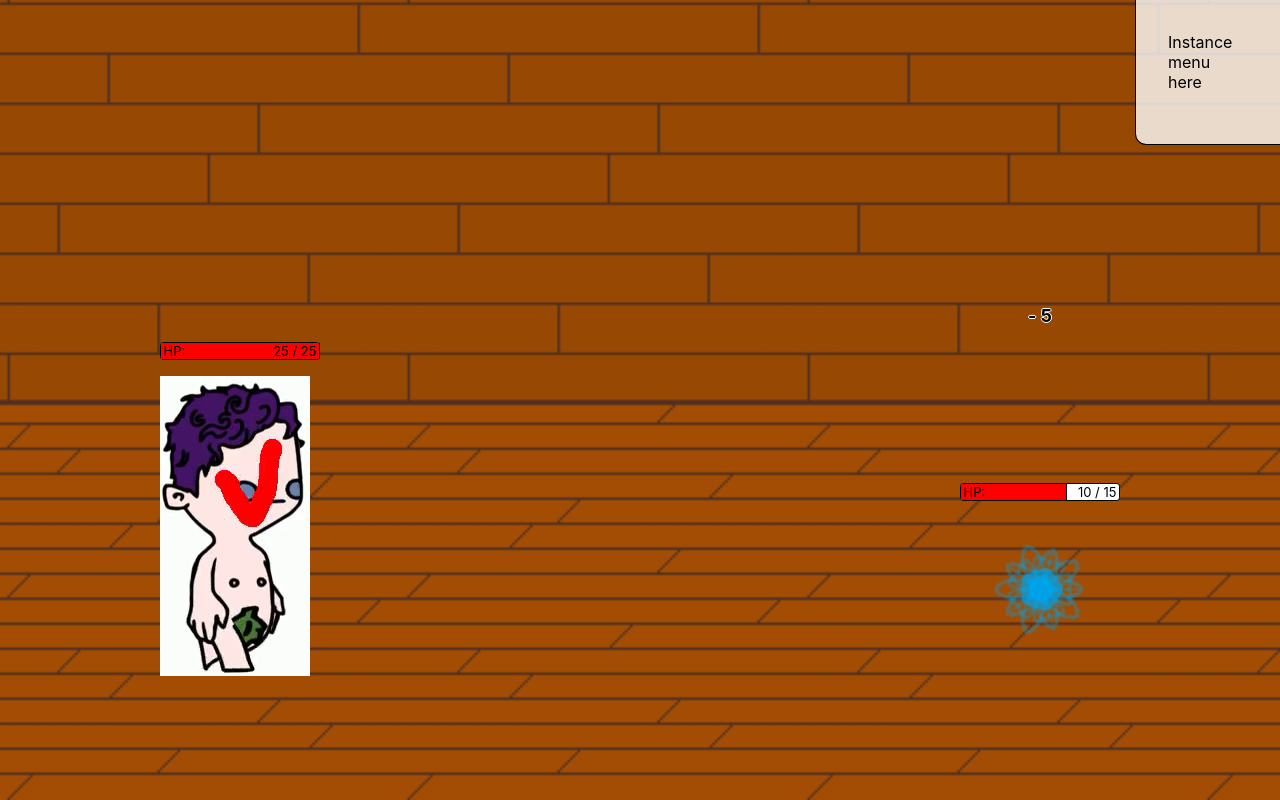
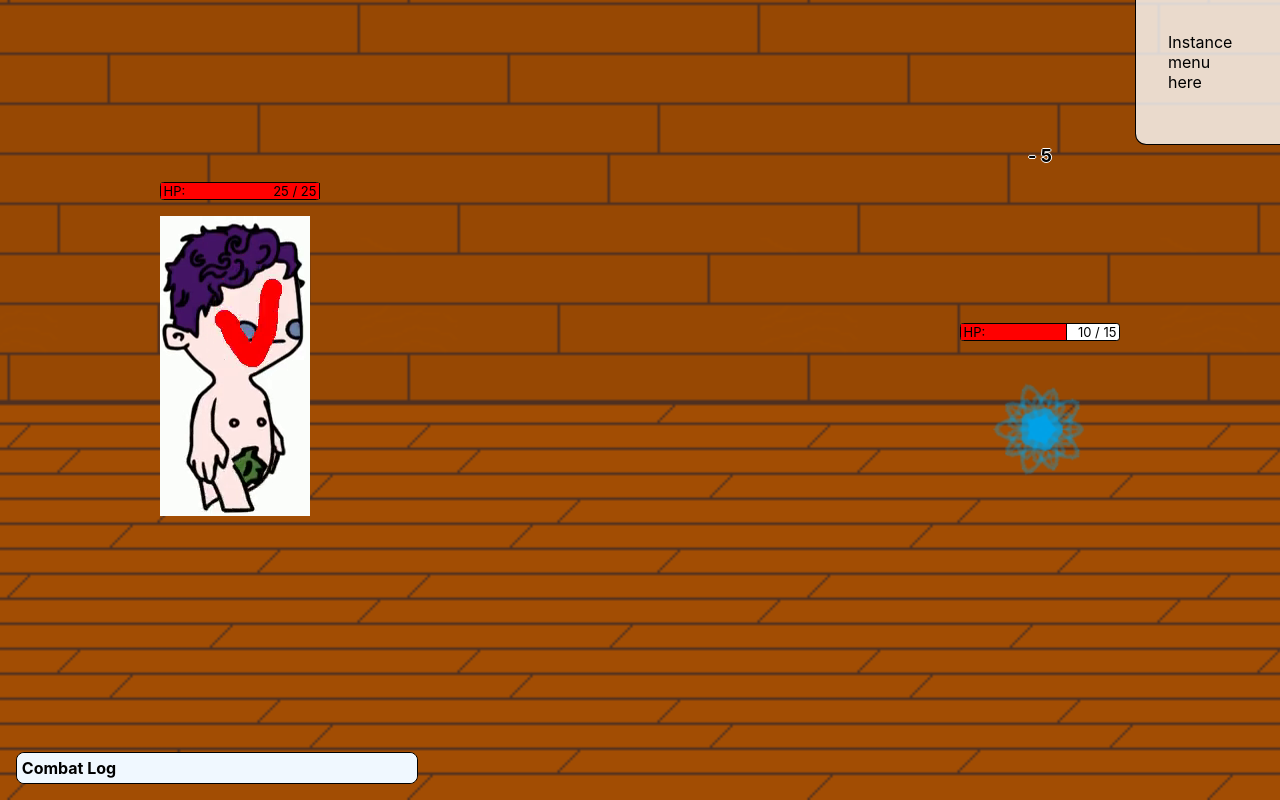
Before and after one commit to fuzzything44/DungeonThingFrontend, a React (Create React App) app: page / in a window 1280 px wide. Built offline with nearby package versions, Linux system fonts and the light colour scheme.

Commit message:
Add combat log

```diff
--- a/src/Util/FakeGif.tsx
+++ b/src/Util/FakeGif.tsx
@@ -12,6 +12,7 @@ interface FakeGifProps {
 
 const FakeGif: React.FC<FakeGifProps> = (props) => {
     // Set things up to force re-render the component every frame
+    // eslint-disable-next-line
     const [_, forceUpdate] = useReducer(x => x + 1, 0);
     useEffect(() => {
         const interval = setInterval(forceUpdate, props.playTime * 1000 / props.images.length);
--- /dev/null
+++ b/src/combat/CombatLog.tsx
@@ -0,0 +1,75 @@
+import * as React from 'react';
+import { border, backgroundColor, backgroundSecondary } from '../styles';
+import { BossLog } from '../api/ApiObjects';
+
+interface CombatLogProps {
+    log: BossLog[];
+    combatStart: number;
+}
+
+const LOG_OPENING_TIME = 0.75;
+
+const CombatLog: React.FC<CombatLogProps> = (props) => {
+    const [expanded, changeExpanded] = React.useState<"OPENED" | "OPENING" | "CLOSING" | "CLOSED">("CLOSED");
+    const [timeout, changeTimeout] = React.useState<number | undefined>(undefined);
+
+    return <section
+        style={{
+            ...border,
+            ...backgroundColor,
+            borderRadius: "0.5em",
+            margin: "1em",
+            width: "25em"
+        }}
+        onClick={() => {
+            if (expanded !== "OPENING" && expanded !== "OPENED") {
+                changeExpanded("OPENING");
+                clearTimeout(timeout);
+                changeTimeout(window.setTimeout(() => changeExpanded("OPENED"), LOG_OPENING_TIME * 1000));
+            }
+        }}
+    >
+        <h1
+            style={{
+                ...backgroundSecondary,
+                borderBottomLeftRadius: expanded === "CLOSED" ? "0.5em" : undefined,
+                borderBottomRightRadius: expanded === "CLOSED" ? "0.5em" : undefined,
+                borderTopLeftRadius: "0.5em",
+                borderTopRightRadius: "0.5em",
+                borderBottom: expanded !== "CLOSED" ? border.border : undefined, padding: "0.3em",
+                width: "calc(100% - 0.6em)"
+            }}
+            onClick={(e) => {
+                if (expanded === "OPENED" || expanded === "OPENING") {
+                    e.stopPropagation();
+                    changeExpanded("CLOSING");
+                    clearTimeout(timeout);
+                    changeTimeout(window.setTimeout(() => changeExpanded("CLOSED"), LOG_OPENING_TIME * 1000));
+                }
+            }}
+        >
+            Combat Log
+        </h1>
+        <ol
+            style={{
+                padding: expanded === "CLOSED" ? undefined : "0.5em",
+                height: expanded === "OPENED" || expanded === "OPENING" ? "15em" : "0",
+                overflow: expanded === "OPENED" ? undefined : "hidden",
+                transition: `height ${LOG_OPENING_TIME}s linear`,
+                margin: "0",
+                listStyleType: "none"
+            }}
+        >
+            {props.log.filter(log => log.time * 1000 <= Date.now() - props.combatStart).map(log => {
+                const startString = log.toPlayer ?
+                    `The enemy deals ${log.damageDealt} damage to you. You have ${log.remainingHp} HP left.` :
+                    `You deal ${log.damageDealt} damage to the enemy. It has ${log.remainingHp} HP left.`;
+                return <li><b>{log.details["message"]} </b>{startString}</li>;
+            })}
+        </ol>
+    </section>;
+};
+
+CombatLog.displayName = "CombatLog";
+
+export { CombatLog };
--- a/src/combat/CombatPage.tsx
+++ b/src/combat/CombatPage.tsx
@@ -8,6 +8,7 @@ import { CombatState } from '../redux/combat/types';
 import { startCombat, setCombatAction, endCombat, setDamage } from '../redux/combat/actions';
 import { EnemyDisplay, ENTER_TIME, DEATH_TIME } from './EnemyDisplay';
 import { PlayerDisplay } from './PlayerDisplay';
+import { CombatLog } from './CombatLog';
 
 const DEFAULT_ACTION_TIME = 2.4;
 
@@ -113,7 +114,7 @@ const setupCombat = () => {
     const { playerLog, enemyLog } = splitLog(combatLog);
 
     // Start the combat
-    store.dispatch(startCombat(25, 15, false));
+    store.dispatch(startCombat(25, 15, false, combatLog));
 
     // Add timeouts for animations and damage
     createActorTimeouts(playerLog, true);
@@ -171,6 +172,7 @@ const CombatPageUnmapped: React.FC<CombatPageProps> = (props) => {
     }
 
     return <div>
+        <div aria-hidden="true">
             <ScrollingBackground paused={!scrollBackground} image={`url(${require("../images/tavern_repeat.png")})`} />
             <InstanceMenu />
             <PlayerDisplay
@@ -180,7 +182,15 @@ const CombatPageUnmapped: React.FC<CombatPageProps> = (props) => {
                 action={props.combatState.actions.player}
             />
             {enemy}
-
+        </div>
+        <div
+            style={{
+                position: "absolute",
+                bottom: "0"
+            }}
+        >
+            <CombatLog log={props.combatState.fullLog} combatStart={props.combatState.combatStart} />
+        </div>
     </div>;
 
 }
--- a/src/combat/EnemyDisplay.tsx
+++ b/src/combat/EnemyDisplay.tsx
@@ -19,7 +19,7 @@ const EnemyDisplay: React.FC<EnemyDisplayProps> = (props) => {
         overflowY: "visible",
         position: "absolute",
         width: "calc(10em + min(10em, 15vw))",
-        height: "85%",
+        height: "65%",
         right: "0",
         top: "0"
     }}>
@@ -29,7 +29,7 @@ const EnemyDisplay: React.FC<EnemyDisplayProps> = (props) => {
             width: "10em",
             animation: props.action.type === "ENTERING" ? `slide ${ENTER_TIME}s linear` : ""
         }}>
-            {props.damage.map(dmg => <FloatingDamage damage={dmg} />)}
+            {props.damage.map(dmg => <FloatingDamage key={dmg.startTime} damage={dmg} />)}
             {props.action.type === "ENTERING" ? null : <HealthBar hp={props.hp} />}
             <img alt="Enemy" style={{ width: "100%" }} src={require("../images/mana.png")} />
         </div>
--- a/src/combat/PlayerDisplay.tsx
+++ b/src/combat/PlayerDisplay.tsx
@@ -25,10 +25,10 @@ const PlayerDisplay: React.FC<PlayerDisplayProps> = (props) => {
     return <div style={{
         width: "10em",
         position: "absolute",
-        bottom: "15%",
+        bottom: "35%",
         left: "min(10em, 15%)"
     }}>
-        {props.damage.map(dmg => <FloatingDamage damage={dmg} />)}
+        {props.damage.map(dmg => <FloatingDamage key={dmg.startTime} damage={dmg} />)}
         {props.walking ? null : <HealthBar hp={props.hp} />}
         <FakeGif
             style={{
--- a/src/redux/combat/actions.ts
+++ b/src/redux/combat/actions.ts
@@ -12,13 +12,15 @@ import {
     SetDamageAction,
     SET_DAMAGE
 } from "./types";
+import { BossLog } from "../../api/ApiObjects";
 
-export function startCombat(playerHp: number, enemyHp: number, isBoss: boolean): StartCombatAction {
+export function startCombat(playerHp: number, enemyHp: number, isBoss: boolean, log: BossLog[]): StartCombatAction {
     return {
         type: START_COMBAT,
         playerHp: playerHp,
         enemyHp: enemyHp,
-        enemyType: isBoss ? "BOSS" : "REGULAR"
+        enemyType: isBoss ? "BOSS" : "REGULAR",
+        log: log
     };
 }
 
--- a/src/redux/combat/reducers.ts
+++ b/src/redux/combat/reducers.ts
@@ -12,7 +12,9 @@ const initialState: CombatState = {
         player: { time: DEFAULT_ACTION_TIME, startTime: Date.now(), type: "NONE" },
         enemy: { time: DEFAULT_ACTION_TIME, startTime: Date.now(), type: "NONE" }
     },
-    actionCallbacks: []
+    actionCallbacks: [],
+    fullLog: [],
+    combatStart: 0
 }
 
 export function combatReducer(state = initialState, action: CombatAction): CombatState {
@@ -28,7 +30,9 @@ export function combatReducer(state = initialState, action: CombatAction): Comba
                 actions: {
                     player: { time: DEFAULT_ACTION_TIME, startTime: Date.now(), type: "NONE" },
                     enemy: { time: DEFAULT_ACTION_TIME, startTime: Date.now(), type: "ENTERING" }
-                }
+                },
+                fullLog: action.log,
+                combatStart: Date.now()
             }
         case END_COMBAT:
             return {
--- a/src/redux/combat/types.ts
+++ b/src/redux/combat/types.ts
@@ -1,3 +1,5 @@
+import { BossLog } from "../../api/ApiObjects";
+
 export type CombatActorAction = { time: number, startTime: number } & ({
     type: "NONE" | "ENTERING" | "DYING" | "ATTACK" | "CRITICAL"
 } | {
@@ -26,6 +28,8 @@ export interface CombatState {
     };
     actionCallbacks: number[];
     challengeBossNext: boolean;
+    fullLog: BossLog[];
+    combatStart: number;
 }
 
 export type ActorNames = "PLAYER" | "ENEMY";
@@ -35,7 +39,8 @@ export interface StartCombatAction {
     type: typeof START_COMBAT;
     playerHp: number;
     enemyHp: number;
-    enemyType: CombatState['enemyType']
+    enemyType: CombatState['enemyType'];
+    log: BossLog[];
 }
 
 export const END_COMBAT = "END_COMBAT";
```
Lines whose indentation alone changed are shown as unchanged.
